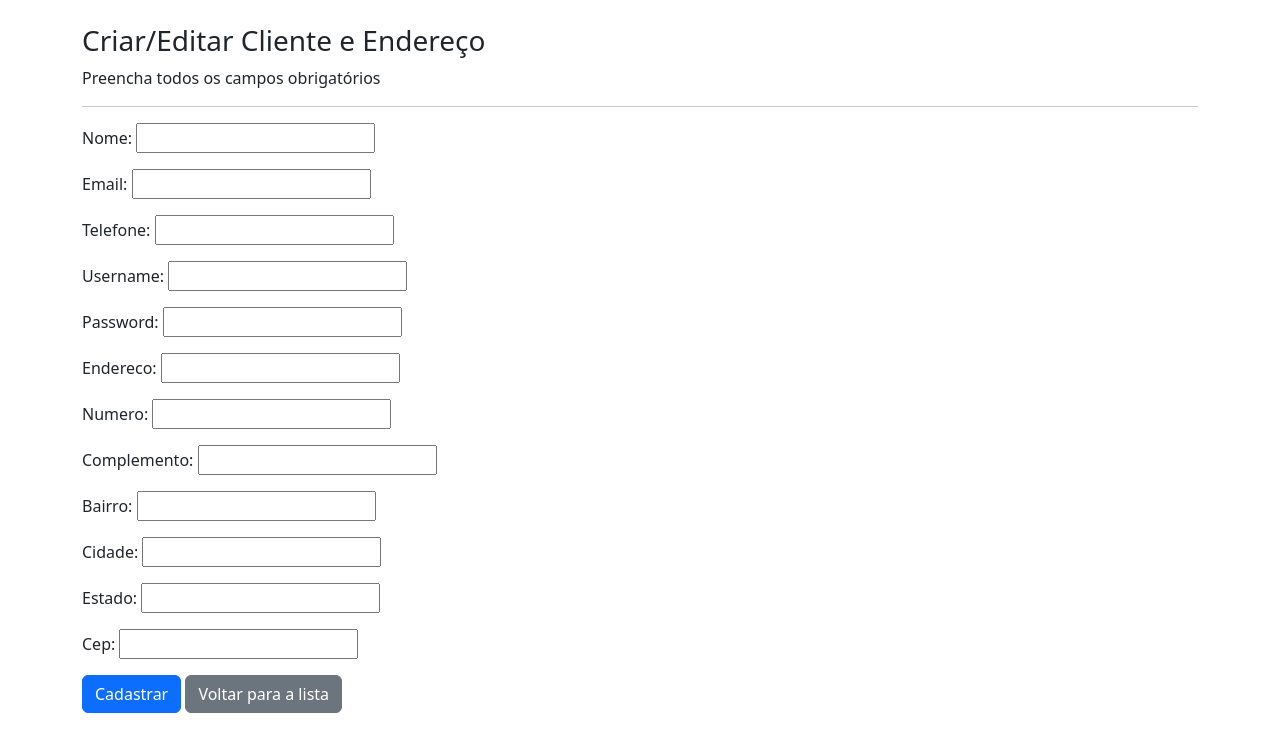
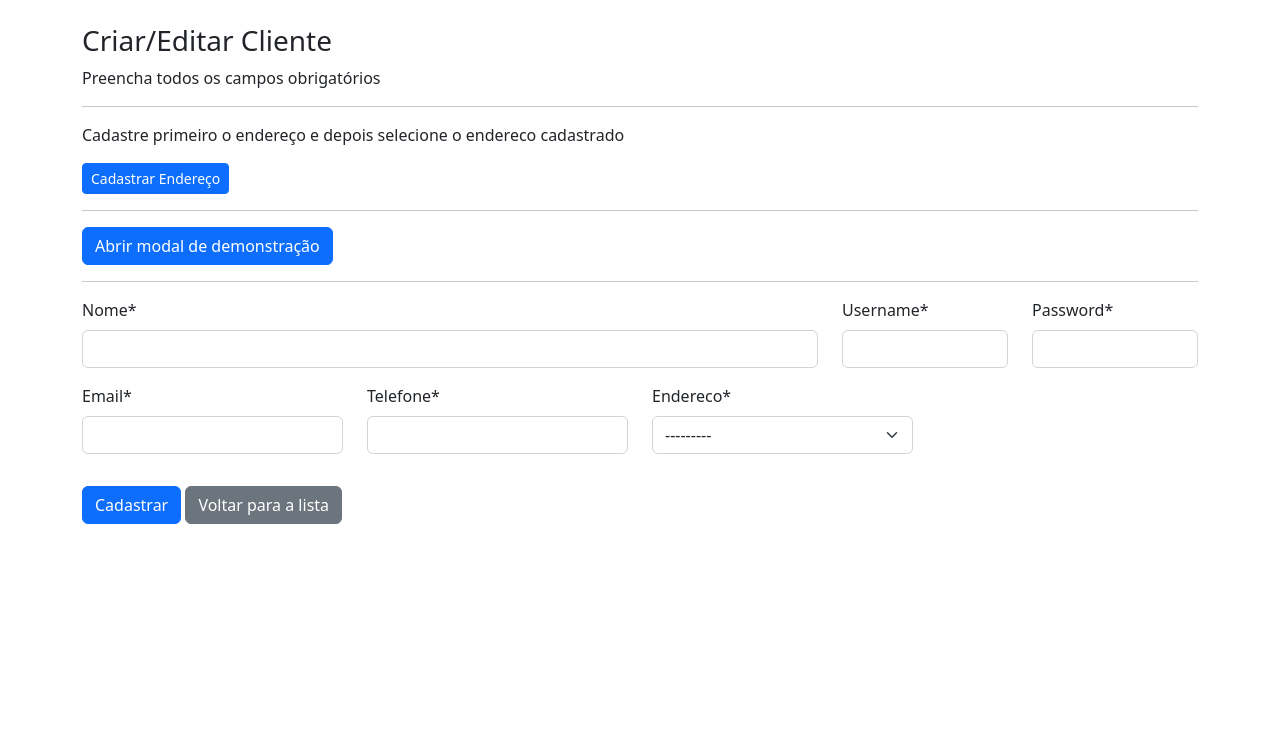
Before and after one commit to fabianopc/Univesp_II, a Django app: page /cliente/create in a window 1280 px wide. Shown: the part 62-800 px from the top of the page. Run offline with Django 4.2, Linux system fonts and the light colour scheme; data comes from the database, SQL or seed files in the repository; both versions use the stored data as it was after the commit; some libraries are stand-ins or nearby versions.

Commit message:
Esta criando o usuario no banco

```diff
--- a/cavernadapizza/cadastros/forms.py
+++ b/cavernadapizza/cadastros/forms.py
@@ -1,63 +1,26 @@
 from django import forms
-from django.contrib.auth.models import User
+#from django.contrib.auth.models import User
 from .models import Pizza
 from .models import Cliente, Endereco
 
-class ClienteEnderecoForm(forms.ModelForm):
-    # Campos do modelo Cliente
-    username = forms.CharField(max_length=30, required=False)
-    password = forms.CharField(widget=forms.PasswordInput, required=False)
-
-    # Campos do modelo Endereco
-    endereco = forms.CharField(max_length=200)
-    numero = forms.IntegerField()
-    complemento = forms.CharField(max_length=100, required=False)
-    bairro = forms.CharField(max_length=100)
-    cidade = forms.CharField(max_length=100)
-    estado = forms.CharField(max_length=2)
-    cep = forms.CharField(max_length=10)
-
+class ClienteForm(forms.ModelForm):
     class Meta:
         model = Cliente
-        fields = ['nome', 'email', 'telefone', 'username', 'password', 'endereco', 'numero', 'complemento', 'bairro', 'cidade', 'estado', 'cep']
+        fields = ['nome', 'email', 'telefone', 'endereco']
 
-    def save(self, commit=True):
-        # Verifique se o usuário informou um nome de usuário e senha
-        if 'username' in self.cleaned_data and 'password' in self.cleaned_data:
-            # Crie um novo usuário
-            user = User.objects.create_user(
-                username=self.cleaned_data['username'],
-                password=self.cleaned_data['password']
-            )
-        else:
-            # Se o usuário não informou nome de usuário e senha, obtenha o usuário existente
-            user = User.objects.get(username=self.cleaned_data['username'])
+    username = forms.CharField(max_length=30)
+    password = forms.CharField(widget=forms.PasswordInput)
 
-        # Crie ou atualize o cliente
-        cliente, created = Cliente.objects.get_or_create(
-            user=user,
-            defaults={
-                'nome': self.cleaned_data['nome'],
-                'email': self.cleaned_data['email'],
-                'telefone': self.cleaned_data['telefone'],
-            }
-        )
-
-        # Crie ou atualize o endereço associado ao cliente
-        endereco, created = Endereco.objects.get_or_create(
-            cliente=cliente,
-            defaults={
-                'endereco': self.cleaned_data['endereco'],
-                'numero': self.cleaned_data['numero'],
-                'complemento': self.cleaned_data['complemento'],
-                'bairro': self.cleaned_data['bairro'],
-                'cidade': self.cleaned_data['cidade'],
-                'estado': self.cleaned_data['estado'],
-                'cep': self.cleaned_data['cep']
-            }
-        )
-
-        return cliente
+class EnderecoForm(forms.ModelForm):
+    class Meta:
+        model = Endereco
+        fields = ['endereco',
+                  'numero',
+                  'complemento',
+                  'bairro',
+                  'cidade',
+                  'estado',
+                  'cep']
 
 class PizzaForm(forms.ModelForm):
     class Meta:
--- a/cavernadapizza/cadastros/templates/cadastros/cliente_endereco_form.html
+++ /dev/null
@@ -1,22 +0,0 @@
-{% extends "cadastros/modelo.html" %}
-
-{% load crispy_forms_tags %}
-
-{% block conteudo %}
-  <br>
-  <h3>Criar/Editar Cliente e Endereço</h3>
-  <p>Preencha todos os campos obrigatórios</p>
-  <hr>
-  <form method="post">
-    {% csrf_token %}
-    {{ form.as_p }}
-    {{ form.endereco_numero }}
-    <button type="submit" class="btn btn-primary">Cadastrar</button>
-    <a href="{% url 'cliente_list' %}" class="btn btn-secondary">Voltar para a lista</a>
-  </form>
-
-{% endblock %}
-
-{% block footer %}
-
-{% endblock %}
--- /dev/null
+++ b/cavernadapizza/cadastros/templates/cadastros/cliente_form.html
@@ -0,0 +1,72 @@
+{% extends "cadastros/modelo.html" %}
+
+{% load crispy_forms_tags %}
+
+{% block conteudo %}
+  <br>
+  <h3>Criar/Editar Cliente</h3>
+  <p>Preencha todos os campos obrigatórios</p>
+  <hr>
+  <p>Cadastre primeiro o endereço e depois selecione o endereco cadastrado</p>
+  <a href="{% url 'endereco_create' %}" class="btn btn-primary btn-sm">Cadastrar Endereço</a>
+  <hr>
+  <!-- Botão para acionar modal -->
+  <button type="button" class="btn btn-primary" data-toggle="modal" data-target="#ExemploModalCentralizado">
+    Abrir modal de demonstração
+  </button>
+  <hr>
+  <form method="post">
+    {% csrf_token %}
+    <div class="row mb-3">
+      <div class="col-sm-8">
+          {{ form.nome|as_crispy_field }}
+      </div>
+      <div class="col-sm-2">
+          {{ form.username|as_crispy_field }}
+      </div>
+      <div class="col-sm-2">
+          {{ form.password|as_crispy_field }}
+      </div>
+      <div class="col-sm-3">
+        {{ form.email|as_crispy_field }}
+      </div>
+      <div class="col-sm-3">
+        {{ form.telefone|as_crispy_field }}
+      </div>
+      <div class="col-sm-3">
+            {{ form.endereco|as_crispy_field }}
+      </div>
+
+  </div>
+    <!-- Adicione um botão para criar um novo endereço -->
+    <button type="submit" class="btn btn-primary">Cadastrar</button>
+    <a href="{% url 'cliente_list' %}" class="btn btn-secondary">Voltar para a lista</a>
+  </form>
+
+  <!-- Modal -->
+  <div class="modal fade" id="ExemploModalCentralizado" tabindex="-1" role="dialog" aria-labelledby="TituloModalCentralizado" aria-hidden="true">
+    <div class="modal-dialog modal-dialog-centered" role="document">
+      <div class="modal-content">
+        <div class="modal-header">
+          <h5 class="modal-title" id="TituloModalCentralizado">Título do modal</h5>
+          <button type="button" class="close" data-dismiss="modal" aria-label="Fechar">
+            <span aria-hidden="true">&times;</span>
+          </button>
+        </div>
+        <div class="modal-body">
+          ...
+        </div>
+        <div class="modal-footer">
+          <button type="button" class="btn btn-secondary" data-dismiss="modal">Fechar</button>
+          <button type="button" class="btn btn-primary">Salvar mudanças</button>
+        </div>
+      </div>
+    </div>
+  </div>
+
+
+{% endblock %}
+
+{% block footer %}
+
+{% endblock %}
--- a/cavernadapizza/cadastros/templates/cadastros/modelo.html
+++ b/cavernadapizza/cadastros/templates/cadastros/modelo.html
@@ -89,8 +89,8 @@
       </footer>
 
     {% endblock %}
-
     <script src='http://code.jquery.com/jquery-2.1.3.min.js'></script>
+    <script src="https://cdn.jsdelivr.net/npm/bootstrap@5.2.3/dist/js/bootstrap.bundle.min.js" integrity="sha384-kenU1KFdBIe4zVF0s0G1M5b4hcpxyD9F7jL+jjXkk+Q2h455rYXK/7HAuoJl+0I4" crossorigin="anonymous"></script>
     <script src="https://cdn.jsdelivr.net/npm/@popperjs/core@2.11.6/dist/umd/popper.min.js" integrity="sha384-oBqDVmMz9ATKxIep9tiCxS/Z9fNfEXiDAYTujMAeBAsjFuCZSmKbSSUnQlmh/jp3" crossorigin="anonymous"></script>
     <script src="https://cdn.jsdelivr.net/npm/bootstrap@5.2.3/dist/js/bootstrap.min.js" integrity="sha384-cuYeSxntonz0PPNlHhBs68uyIAVpIIOZZ5JqeqvYYIcEL727kskC66kF92t6Xl2V" crossorigin="anonymous"></script>
 
--- a/cavernadapizza/cadastros/urls.py
+++ b/cavernadapizza/cadastros/urls.py
@@ -1,7 +1,8 @@
 from django.conf import settings
 from django.conf.urls.static import static
 from django.urls import path
-from .views import ClienteCreateView, ClienteUpdateView, ClienteListView, ClienteDeleteView, EnderecoListView
+from .views import ClienteCreateView, ClienteUpdateView, ClienteListView, ClienteDeleteView
+from .views import EnderecoCreateView, EnderecoListView
 from .views import PizzaListView, PizzaCreateView, PizzaUpdateView, PizzaDeleteView
 
 
@@ -10,6 +11,8 @@ urlpatterns = [
     path('cliente/<int:pk>/delete', ClienteDeleteView.as_view(), name='cliente_delete'),
     path('cliente/<int:pk>/update', ClienteUpdateView.as_view(), name='cliente_update'),
     path('cliente/list', ClienteListView.as_view(), name='cliente_list'),
+
+    path('endereco/create', EnderecoCreateView.as_view(), name='endereco_create'),
     path('endereco/list', EnderecoListView.as_view(), name='endereco_list'),
 
     path('pizza/list', PizzaListView.as_view(), name='pizza_list'),
--- a/cavernadapizza/cadastros/views.py
+++ b/cavernadapizza/cadastros/views.py
@@ -1,9 +1,11 @@
 #from django.shortcuts import render
+#from django.forms.models import BaseModelForm
+#from django.http import HttpResponse
 from django.urls import reverse_lazy
 from django.views.generic.edit import CreateView, UpdateView, DeleteView
 from django.views.generic.list import ListView
 from .models import Cliente, Endereco, Pizza
-from .forms import ClienteEnderecoForm, PizzaForm
+from .forms import ClienteForm, PizzaForm, EnderecoForm
 #from django.contrib.auth import authenticate, login
 from django.contrib.auth.models import User
 # Create your views here.
@@ -12,41 +14,29 @@ from django.contrib.auth.models import User
 ###################### CREATE ###########################
 class ClienteCreateView(CreateView):
     model = Cliente
-    form_class = ClienteEnderecoForm
-    template_name = 'cadastros/cliente_endereco_form.html'
+    form_class = ClienteForm
+    template_name = 'cadastros/cliente_form.html'
     success_url = reverse_lazy('cliente_list')
 
     def form_valid(self, form):
-        # Extraia os dados do formulário
-        username = form.cleaned_data['username']
-        password = form.cleaned_data['password']
-        endereco_data = {
-            'endereco': form.cleaned_data['endereco'],
-            'numero': form.cleaned_data['numero'],
-            'complemento': form.cleaned_data['complemento'],
-            'bairro': form.cleaned_data['bairro'],
-            'cidade': form.cleaned_data['cidade'],
-            'estado': form.cleaned_data['estado'],
-            'cep': form.cleaned_data['cep']
-        }
+        user = None
+        if 'username' in form.cleaned_data and 'password' in form.cleaned_data:
+            user = User.objects.create_user(
+                username=form.cleaned_data['username'],
+                password=form.cleaned_data['password']
+            )
 
-    # Crie um novo usuário se as credenciais forem fornecidas
-        if username and password:
-            user = User.objects.create_user(username=username, password=password)
-        else:
-            # Se as credenciais não forem fornecidas, defina user como None
-            user = None
-
-        # Crie o cliente
         cliente = form.save(commit=False)
         cliente.user = user
         cliente.save()
 
-        # Crie o endereço associado ao cliente
-        endereco = Endereco.objects.create(cliente=cliente, **endereco_data)
-
         return super().form_valid(form)
 
+class EnderecoCreateView(CreateView):
+    model = Endereco
+    form_class = EnderecoForm
+    template_name = 'cadastros/endereco_form.html'
+    success_url = reverse_lazy('cliente_create')
 
 class PizzaCreateView(CreateView):
     model = Pizza
@@ -59,7 +49,7 @@ class PizzaCreateView(CreateView):
 ###################### UPDATE ###########################
 class ClienteUpdateView(UpdateView):
     model = Cliente
-    form_class = ClienteEnderecoForm
+    #form_class = ClienteEnderecoForm
     template_name = 'cadastros/cliente_endereco_form.html'
     success_url = reverse_lazy('cliente_list')
 
@@ -91,6 +81,20 @@ class ClienteDeleteView(DeleteView):
     template_name = 'cadastros/cliente_delete.html'
     success_url = reverse_lazy('cliente_list')
 
+    def delete(self, request, *args, **kwargs):
+        self.object = self.get_object()
+
+        # Exclua o usuário associado ao cliente
+        user = self.object.user
+        user.delete()
+
+        # Em seguida, exclua o endereço associado ao cliente
+        endereco = self.object.endereco
+        endereco.delete()
+
+        # Finalmente, exclua o cliente
+        return super().delete(request, *args, **kwargs)
+
 class PizzaDeleteView(DeleteView):
     model = Pizza
     template_name = 'cadastros/pizza_delete.html'
```
Also changed, not shown: cavernadapizza/cadastros/templates/cadastros/endereco_form.html (added, +48 -0 lines), cavernadapizza/db.sqlite3.
